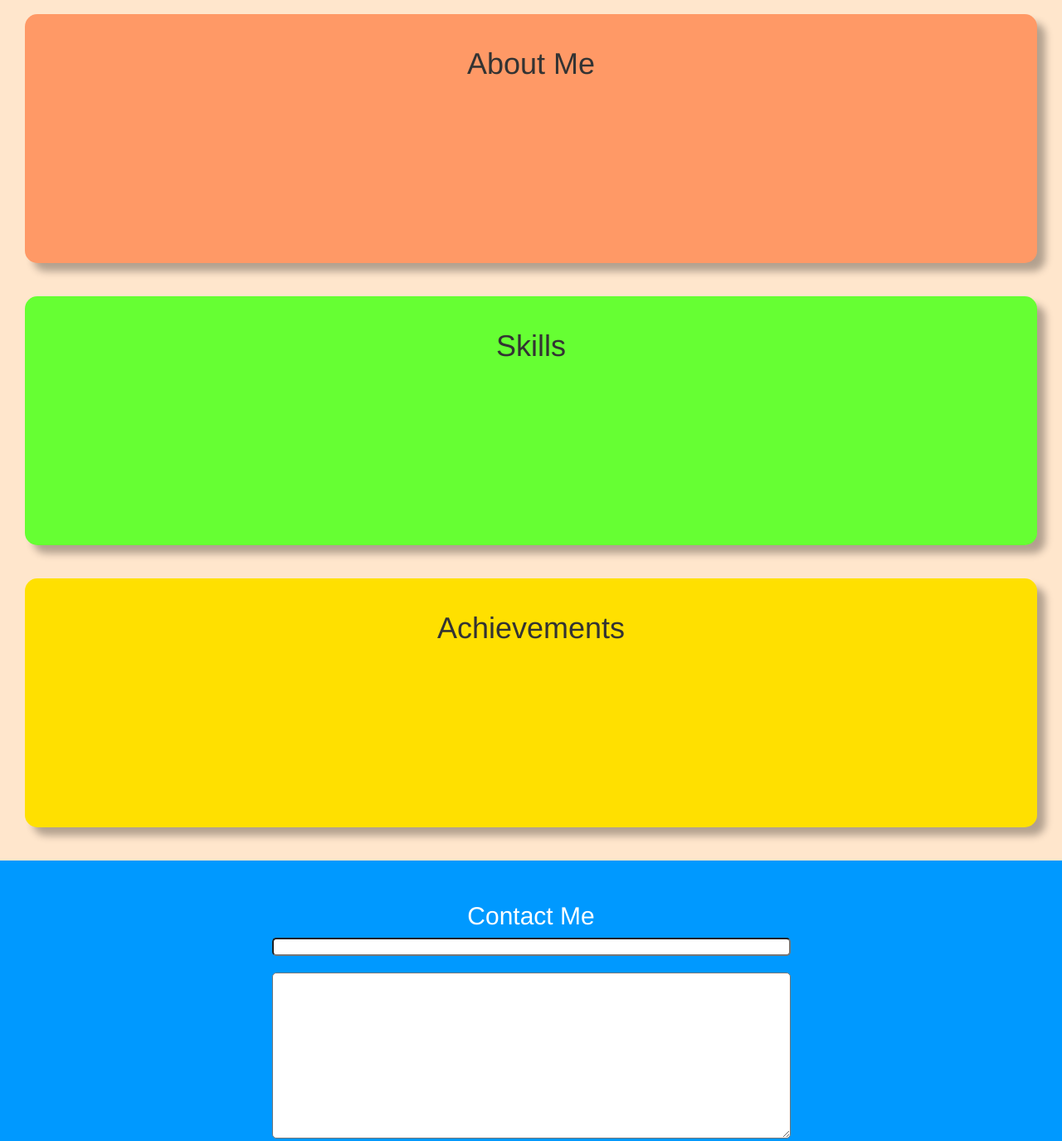
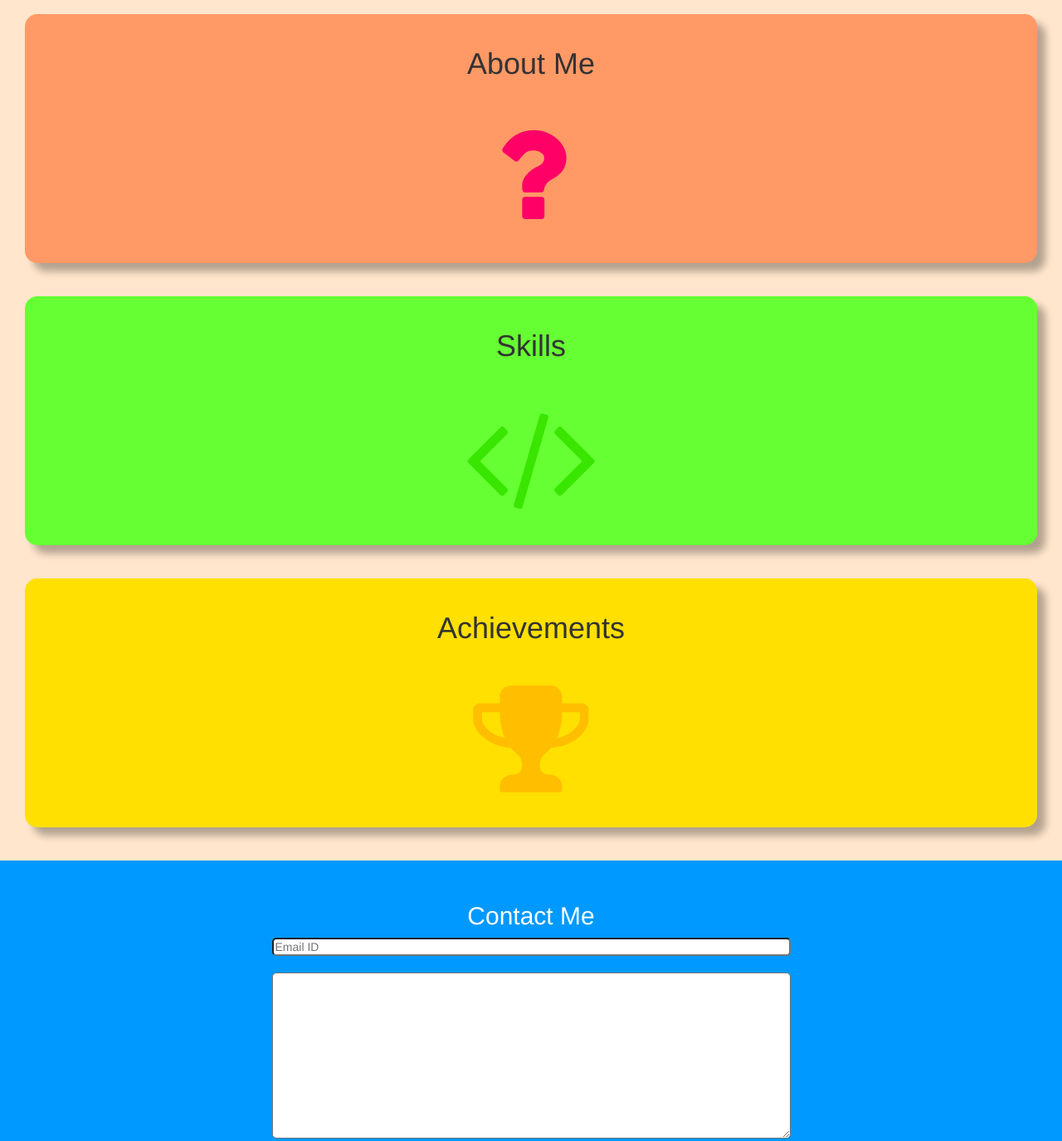
Before and after one commit to DEBADRIBASAK/DEBADRIBASAK.github.io, a plain HTML site: page Resume3.html in a window 1280 px wide. Shown: the part 820-2195 px from the top of the page at 83% size. Drawn offline with nearby package versions, Linux system fonts and the light colour scheme.

Commit message:
Update Resume3.html

```diff
--- a/Resume3.html
+++ b/Resume3.html
@@ -157,6 +157,10 @@ body{
 	<div class="flipper">
 	  <div class="container front" style="background-color: #ff9966">
 			<h1>About Me</h1>
+			<br>
+			<div class="fa fa-question" style="width: 100px;height: 100px;color: #ff0066;font-size: 150px">
+
+			</div>
 		</div>
 		<div class="container back" style="background-color: #99ff99">
 			<h1 class="heading">About</h1>
@@ -183,8 +187,12 @@ body{
 	<br><br>
 	<div class="container-fluid flip-container crd1" ontouchstart="this.classList.toggle('hover');" id="Skills">
 	<div class="flipper">
-		<div class="container front" style="background-color: #66ff33">
+	<div class="container front" style="background-color: #66ff33">
 			<h1>Skills</h1>
+			<br>
+			<div class="fa fa-code text-center" style="color: #39e600;font-size: 150px">
+
+			</div>
 		</div>
 		<div class="back" style="background-color: #ff99ff">
 			<h1 class="heading">Skills</h1>
@@ -217,7 +225,10 @@ body{
 			<div class="container-fluid flip-container crd1" ontouchstart="this.classList.toggle('hover');" id="Achievements">
 	<div class="flipper">
 		<div class="container front" style="background-color: #ffe000">
-			<h1>Achievements</h1>
+			<h1>Achievements</h1><br>
+			<div class="fa fa-trophy text-center" style="color: #ffbf00;font-size: 150px">
+
+			</div>
 		</div>
 		<div class="back" style="background-color: #99ccff;padding-left: 10px">
 			<h1 class="heading">Achievements</h1>
@@ -256,7 +267,7 @@ Secondary Examination (Class
 	<h2 style="color: white">Contact Me</h2>
 	<form action="https://formspree.io/debadri1010@gmail.com"
       method="POST" >
-    <input type="email" name="_replyto" style="width: 50%;height: 30%;border-radius: 5px"><br><br>
+    <input type="email" name="_replyto" style="width: 50%;height: 30%;border-radius: 5px" placeholder="Email ID"><br><br>
     <textarea placeholder="Write Something..." name="message" style="width: 50%;height: 200px;border-radius: 5px">
     </textarea><br><br>
     <input type="submit" name="submit_button" class="btn btn-lg btn-primary"><br>
```
